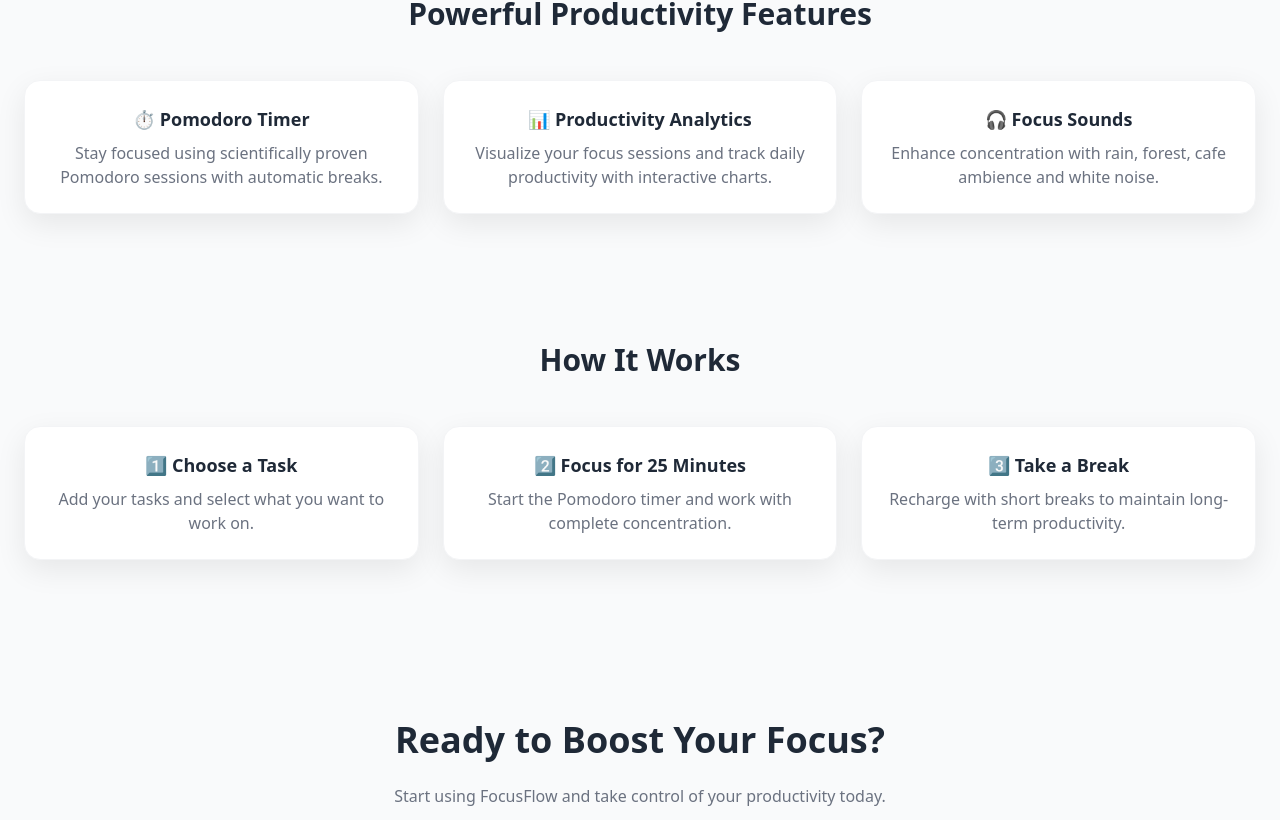
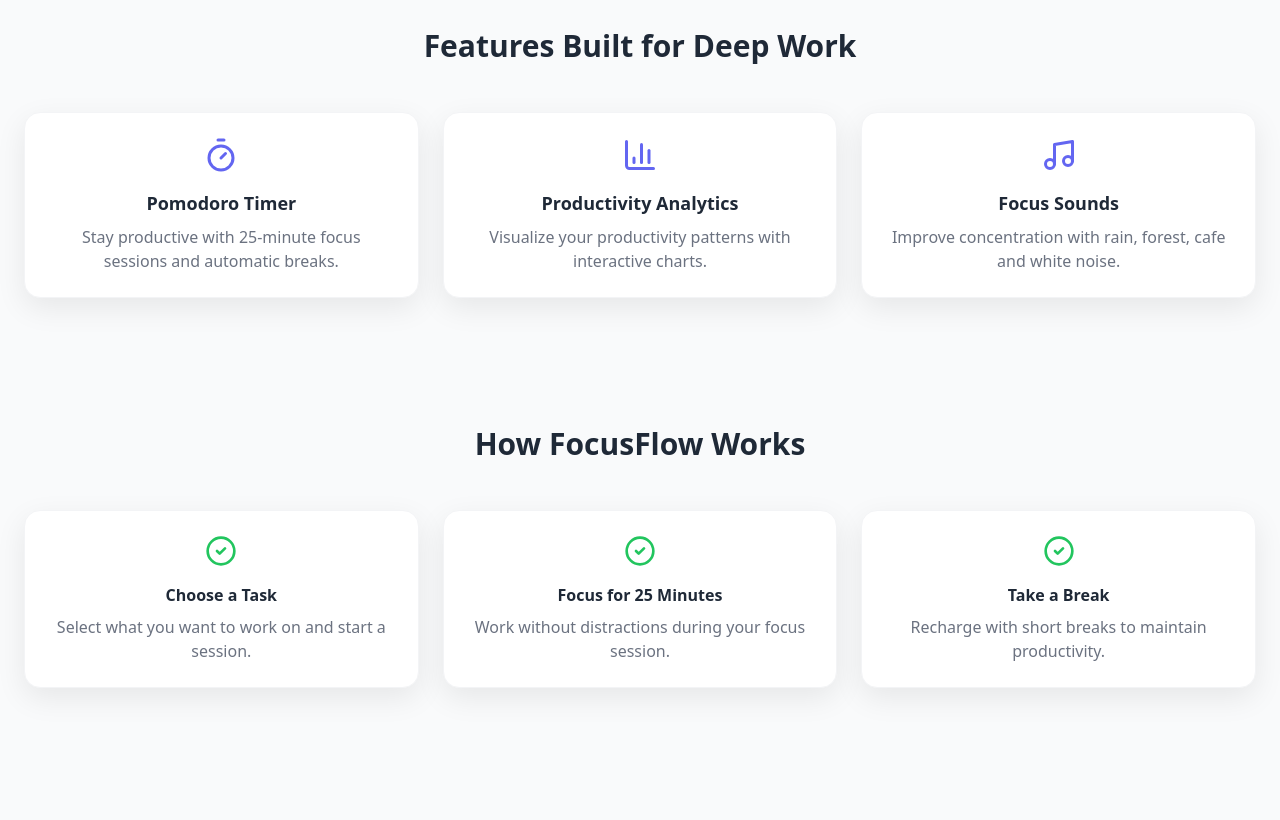
Before and after one commit to Janhavi003/focusflow_pomodoro, a React (Vite) app: page / in a window 1280 px wide. Shown: the part 500-1320 px from the top of the page. Built offline with nearby package versions, Linux system fonts and the light colour scheme.

Commit message:
UI Upgrade

```diff
--- a/src/pages/LandingPage.jsx
+++ b/src/pages/LandingPage.jsx
@@ -1,5 +1,12 @@
 import { Link } from "react-router-dom"
 import { motion } from "framer-motion"
+
+import {
+  Timer,
+  BarChart3,
+  Music,
+  CheckCircle2
+} from "lucide-react"
 
 function LandingPage() {
 
@@ -7,17 +14,21 @@
 
     <div className="min-h-screen">
 
-      {/* HERO SECTION */}
+      {/* HERO */}
 
-      <section className="container-app py-28 text-center">
+      <section className="container-app py-32 text-center">
 
-  <h1 className="text-6xl font-bold mb-6 bg-gradient-to-r from-indigo-500 to-purple-600 text-transparent bg-clip-text">
+        <motion.h1
+          initial={{ opacity: 0, y: -40 }}
+          animate={{ opacity: 1, y: 0 }}
+          className="text-6xl font-bold mb-6 bg-gradient-to-r from-indigo-500 to-purple-600 text-transparent bg-clip-text"
+        >
           FocusFlow
-  </h1>
+        </motion.h1>
 
         <p className="text-xl text-gray-500 max-w-2xl mx-auto mb-10">
-    A modern productivity system that helps you focus deeply,
-    manage tasks, and track your progress.
+          A modern productivity system that helps you stay focused,
+          manage tasks, and track your deep work sessions.
         </p>
 
         <Link
@@ -31,49 +42,64 @@
 
       {/* FEATURES */}
 
-      <section className="container-app py-16">
+      <section className="container-app section">
 
         <h2 className="text-3xl font-bold text-center mb-12">
-          Powerful Productivity Features
+          Features Built for Deep Work
         </h2>
 
         <div className="grid md:grid-cols-3 gap-6">
 
-          <div className="card text-center">
+          <div className="card text-center hover:scale-105 transition">
+
+            <Timer
+              className="mx-auto mb-4 text-indigo-500"
+              size={36}
+            />
 
             <h3 className="text-lg font-semibold mb-2">
-              ⏱ Pomodoro Timer
+              Pomodoro Timer
             </h3>
 
             <p className="text-gray-500">
-              Stay focused using scientifically proven
-              Pomodoro sessions with automatic breaks.
+              Stay productive with 25-minute focus sessions
+              and automatic breaks.
             </p>
 
           </div>
 
-          <div className="card text-center">
+          <div className="card text-center hover:scale-105 transition">
+
+            <BarChart3
+              className="mx-auto mb-4 text-indigo-500"
+              size={36}
+            />
 
             <h3 className="text-lg font-semibold mb-2">
-              📊 Productivity Analytics
+              Productivity Analytics
             </h3>
 
             <p className="text-gray-500">
-              Visualize your focus sessions and track
-              daily productivity with interactive charts.
+              Visualize your productivity patterns
+              with interactive charts.
             </p>
 
           </div>
 
-          <div className="card text-center">
+          <div className="card text-center hover:scale-105 transition">
+
+            <Music
+              className="mx-auto mb-4 text-indigo-500"
+              size={36}
+            />
 
             <h3 className="text-lg font-semibold mb-2">
-              🎧 Focus Sounds
+              Focus Sounds
             </h3>
 
             <p className="text-gray-500">
-              Enhance concentration with rain, forest,
-              cafe ambience and white noise.
+              Improve concentration with rain,
+              forest, cafe and white noise.
             </p>
 
           </div>
@@ -84,49 +110,64 @@
 
       {/* HOW IT WORKS */}
 
-      <section className="container-app py-16">
+      <section className="container-app section">
 
         <h2 className="text-3xl font-bold text-center mb-12">
-          How It Works
+          How FocusFlow Works
         </h2>
 
         <div className="grid md:grid-cols-3 gap-6 text-center">
 
           <div className="card">
 
-            <h3 className="text-lg font-semibold mb-2">
-              1️⃣ Choose a Task
+            <CheckCircle2
+              className="mx-auto mb-4 text-green-500"
+              size={32}
+            />
+
+            <h3 className="font-semibold mb-2">
+              Choose a Task
             </h3>
 
             <p className="text-gray-500">
-              Add your tasks and select what you want
-              to work on.
+              Select what you want to work on
+              and start a session.
             </p>
 
           </div>
 
           <div className="card">
 
-            <h3 className="text-lg font-semibold mb-2">
-              2️⃣ Focus for 25 Minutes
+            <CheckCircle2
+              className="mx-auto mb-4 text-green-500"
+              size={32}
+            />
+
+            <h3 className="font-semibold mb-2">
+              Focus for 25 Minutes
             </h3>
 
             <p className="text-gray-500">
-              Start the Pomodoro timer and work with
-              complete concentration.
+              Work without distractions
+              during your focus session.
             </p>
 
           </div>
 
           <div className="card">
 
-            <h3 className="text-lg font-semibold mb-2">
-              3️⃣ Take a Break
+            <CheckCircle2
+              className="mx-auto mb-4 text-green-500"
+              size={32}
+            />
+
+            <h3 className="font-semibold mb-2">
+              Take a Break
             </h3>
 
             <p className="text-gray-500">
-              Recharge with short breaks to maintain
-              long-term productivity.
+              Recharge with short breaks
+              to maintain productivity.
             </p>
 
           </div>
@@ -140,12 +181,12 @@
       <section className="container-app py-24 text-center">
 
         <h2 className="text-4xl font-bold mb-6">
-          Ready to Boost Your Focus?
+          Ready to Master Your Focus?
         </h2>
 
         <p className="text-gray-500 mb-8">
-          Start using FocusFlow and take control
-          of your productivity today.
+          Join thousands of users improving
+          their productivity with FocusFlow.
         </p>
 
         <Link
@@ -157,6 +198,16 @@
 
       </section>
 
+      {/* FOOTER */}
+
+      <footer className="border-t mt-20 py-8 text-center text-gray-500">
+
+        <p>
+          © {new Date().getFullYear()} FocusFlow — Built with React & Tailwind
+        </p>
+
+      </footer>
+
     </div>
 
   )
```
Lines whose indentation alone changed are shown as unchanged.
